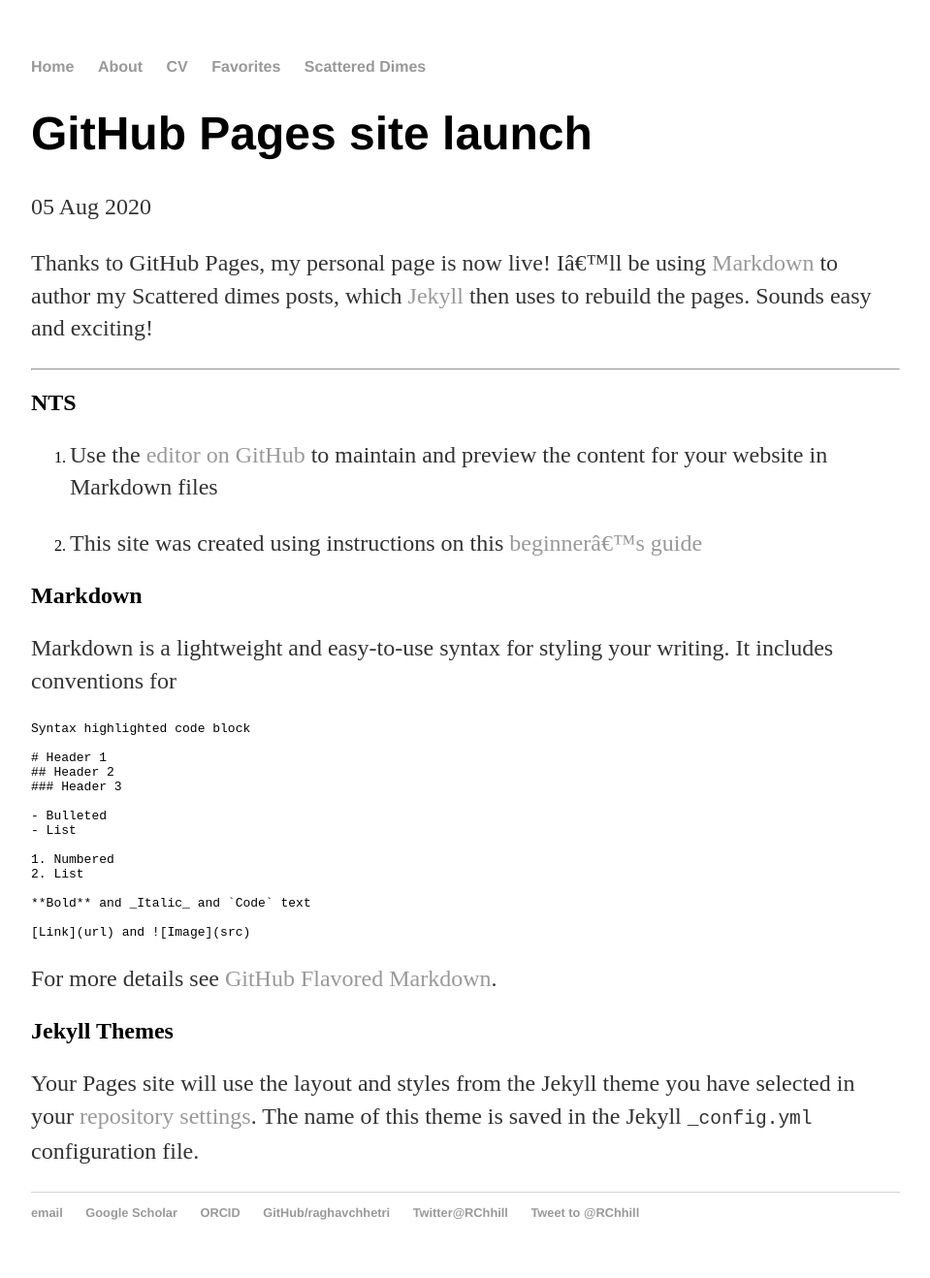
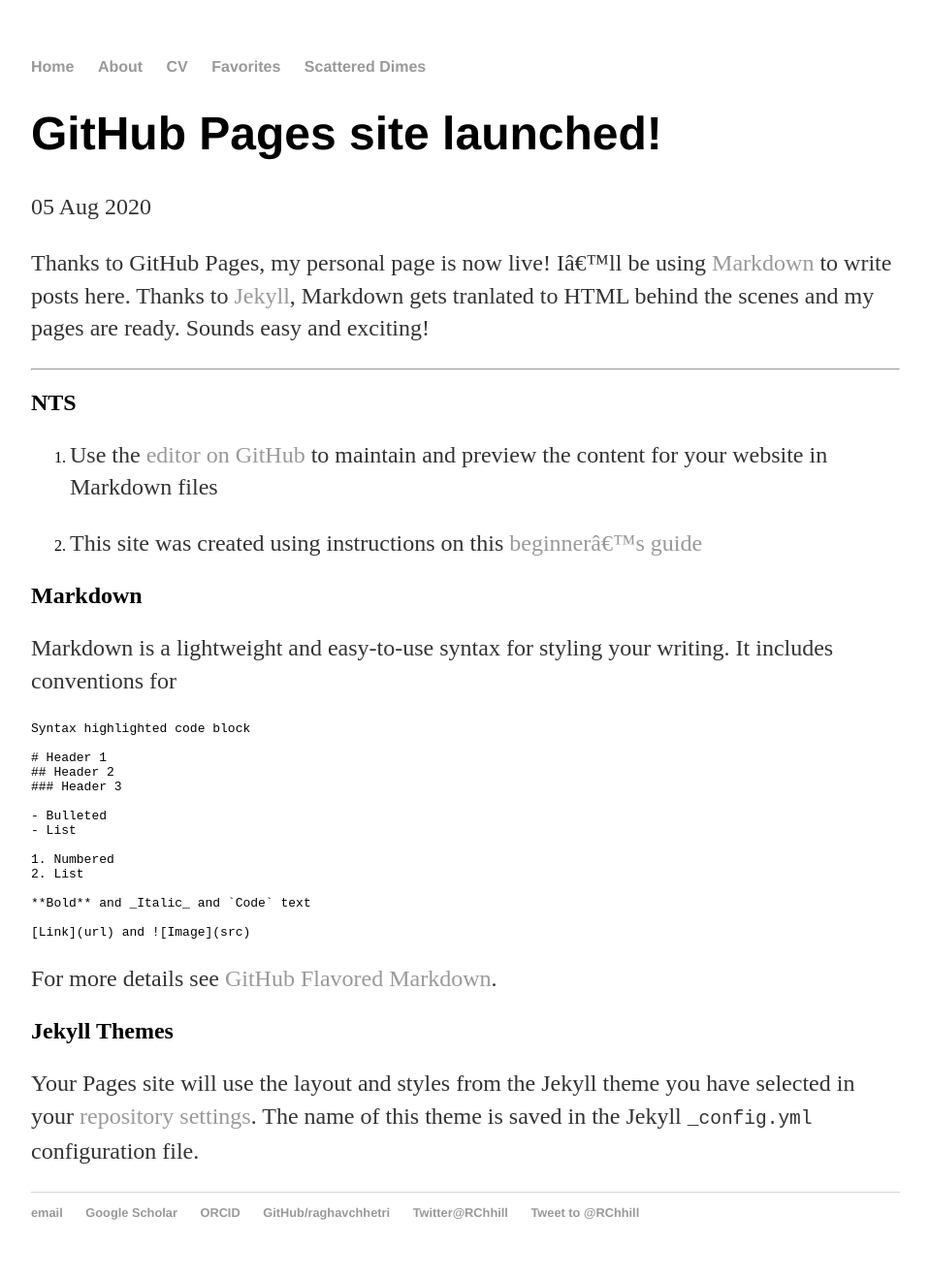
Before and after one commit to raghavchhetri/raghavchhetri.github.io, a Jekyll site: the page built from _posts/2020-08-05-site-launch.md, in a window 1280 px wide. Shown: the whole page at 97% size, without its empty margins (160-1119 px from the left). Built offline with Jekyll 4.4.1, drawn with Linux system fonts in a browser that asks for light colours; comment, search, counter and statistics services are not loaded.

Commit message:
Update 2020-08-05-site-launch.md

```diff
--- a/_posts/2020-08-05-site-launch.md
+++ b/_posts/2020-08-05-site-launch.md
@@ -1,11 +1,11 @@
 ---
 layout: post
-title: "GitHub Pages site launch"
+title: "GitHub Pages site launched!"
 date: 2020-08-05
 ---
 
 Thanks to GitHub Pages, my personal page is now live!
-I'll be using [Markdown](//https://www.markdownguide.org/) to author my Scattered dimes posts, which [Jekyll](https://jekyllrb.com/) then uses to rebuild the pages. Sounds easy and exciting!
+I'll be using [Markdown](//https://www.markdownguide.org/) to write posts here. Thanks to [Jekyll](https://jekyllrb.com/), Markdown gets tranlated to HTML behind the scenes and my pages are ready. Sounds easy and exciting!
 
 ---
 ## NTS
```
